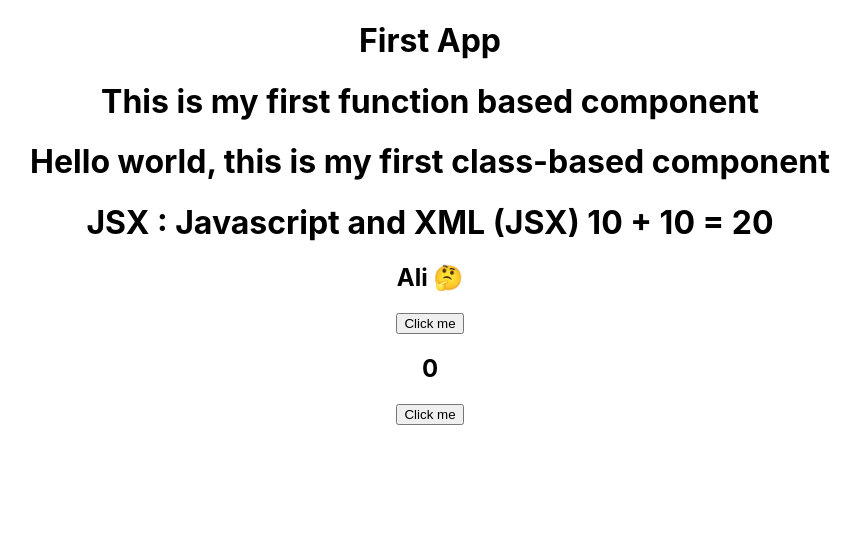
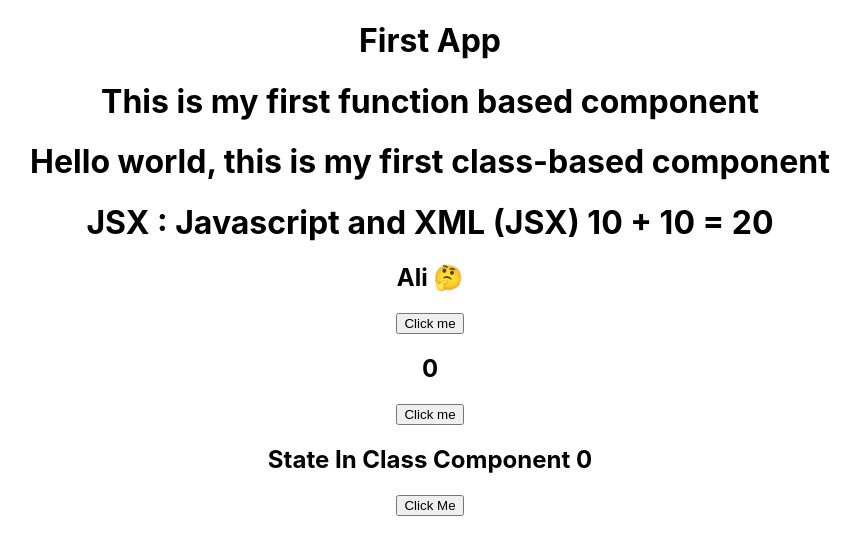
Before and after one commit to Khushboo-Jamali/new-project, a React (Create React App) app: page / in a window 1280 px wide. Shown: the top 554 px of the page, without its empty margins (210-1071 px from the left). Built offline with nearby package versions, Linux system fonts and the light colour scheme.

Commit message:
State in class based component

```diff
--- a/src/App.js
+++ b/src/App.js
@@ -5,6 +5,7 @@ import ClassComonent from "./ClassComponent";
 import JSX from "./JSX";
 import ClickEvent from "./ClickEvent";
 import StateInFunctionalComponent from "./StateInFunctionalComponent";
+import StateInClassComponent from "./StateInClassComponent";
 
 function App() {
   return (
@@ -16,6 +17,7 @@ function App() {
       <JSX />
       <ClickEvent />
       <StateInFunctionalComponent />
+      <StateInClassComponent />
       {/* <FuncComponent />
       <FuncComponent />
       <FuncComponent /> */}
--- /dev/null
+++ b/src/StateInClassComponent.jsx
@@ -0,0 +1,27 @@
+import React, {Component} from 'react';
+  class StateInClasslComponent extends Component {
+    constructor(){
+        super();
+        this.state={
+            // name:'Hussain'
+            name:0
+
+        }
+    }
+    updateName(){
+        // alert('Hi')
+        // this.setState({name:'Aliya'})
+        this.setState({name:this.state.name+1})
+
+    }
+  render (){
+    return(
+        <>
+        <h2>State In Class Component {this.state.name}</h2>
+        <button onClick={()=>this.updateName()}>Click Me</button>
+        </>
+    )
+  }
+
+}
+export default StateInClasslComponent;
```
